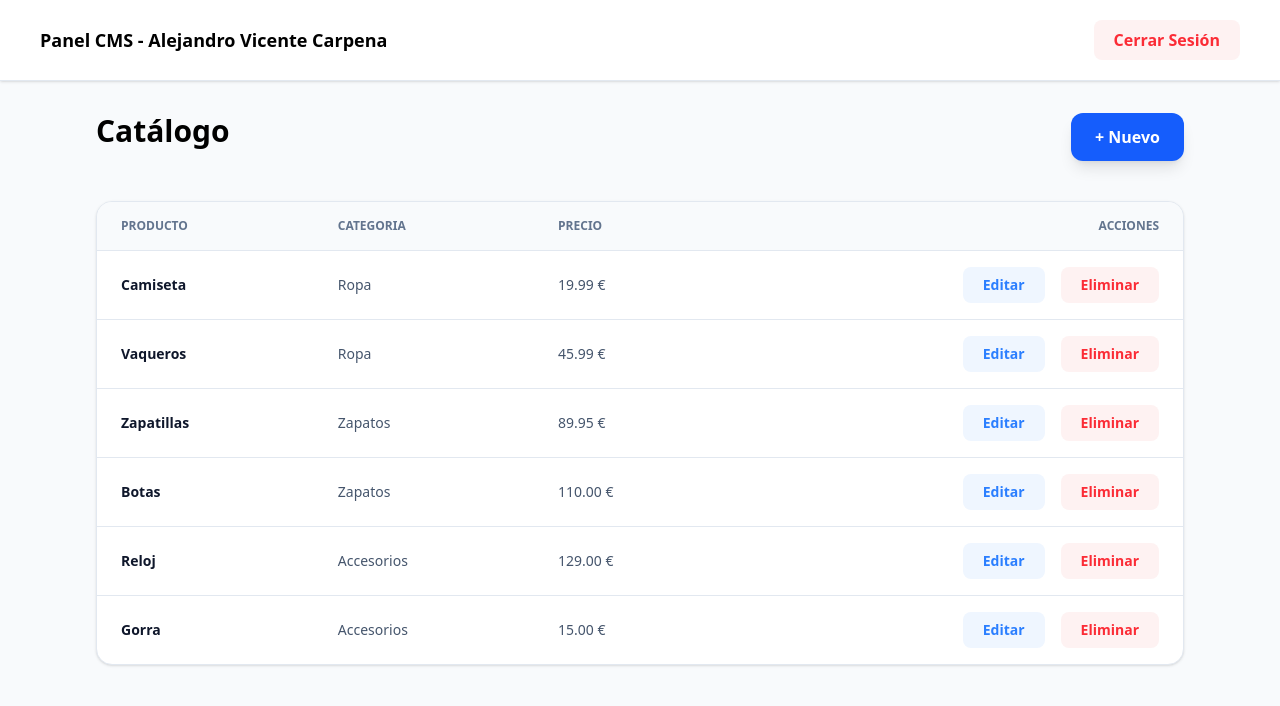
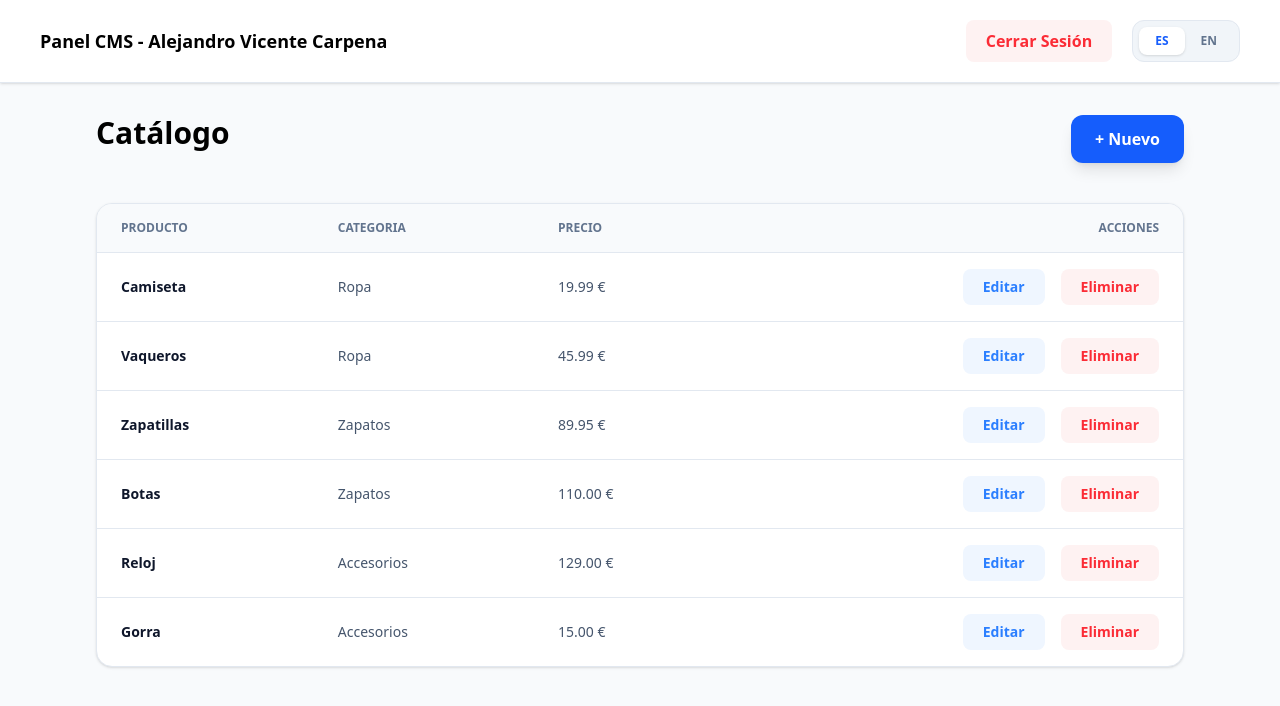
Before and after one commit to alexvc1999/prueba-tecnica-alejandro, a Next.js app: page /panel in a window 1280 px wide. Shown: the top 706 px of the page. Built offline with nearby package versions, Linux system fonts and the light colour scheme.

Commit message:
Añado cambio de lenguaje

```diff
--- a/src/app/layout.tsx
+++ b/src/app/layout.tsx
@@ -1,34 +1,19 @@
-import type { Metadata } from "next";
-import { Geist, Geist_Mono } from "next/font/google";
+import { LanguageProvider } from "@/context/LanguageContext";
 import "./globals.css";
-
-const geistSans = Geist({
-  variable: "--font-geist-sans",
-  subsets: ["latin"],
-});
-
-const geistMono = Geist_Mono({
-  variable: "--font-geist-mono",
-  subsets: ["latin"],
-});
-
-export const metadata: Metadata = {
-  title: "Prueba Tecnica",
-  description: "Alejandro Vicente",
-};
 
 export default function RootLayout({
   children,
-}: Readonly<{
+}: {
   children: React.ReactNode;
-}>) {
+}) {
   return (
-    <html lang="en">
-      <body
-        className={`${geistSans.variable} ${geistMono.variable} antialiased`}
-      >
-        {children}
+    <html lang="es">
+      <body>
+        <LanguageProvider>{children}</LanguageProvider>
       </body>
     </html>
   );
 }
+export const metadata = {
+  title: "Prueba Tecnica - Alejandro",
+};
--- a/src/components/Navbar.tsx
+++ b/src/components/Navbar.tsx
@@ -1,14 +1,18 @@
 "use client";
 
 import { useRouter } from "next/navigation";
+import { useLanguage } from "@/context/LanguageContext";
+
 export default function Navbar() {
   const router = useRouter();
+  const { language, setLanguage } = useLanguage();
 
   const logOut = () => {
     document.cookie =
       "auth-token=; path=/; expires=Thu, 01 Jan 1970 00:00:01 GMT";
     router.push("/login");
   };
+
   return (
     <nav className="flex justify-between px-10 py-5 bg-white border-b border-slate-200 sticky shadow-sm">
       <div className="flex items-center">
@@ -17,13 +21,36 @@ export default function Navbar() {
         </span>
       </div>
 
-      <div className="flex">
+      <div className="flex gap-5">
         <button
           onClick={logOut}
           className="px-5 py-2 text-m font-bold text-red-500 bg-red-50 hover:text-red-700 hover:bg-red-100 rounded-lg transition-all"
         >
-          Cerrar Sesión
+          {language === "es" ? "Cerrar Sesión" : "Logout"}
         </button>
+        <div className="flex bg-slate-100 p-1.5 rounded-xl border border-slate-200">
+          <button
+            onClick={() => setLanguage("es")}
+            className={`px-4 py-1.5 rounded-lg text-xs font-bold transition-all ${
+              language === "es"
+                ? "bg-white text-blue-600 shadow-sm"
+                : "text-slate-500 hover:text-slate-800"
+            }`}
+          >
+            ES
+          </button>
+
+          <button
+            onClick={() => setLanguage("en")}
+            className={`px-4 py-1.5 rounded-lg text-xs font-bold transition-all ${
+              language === "en"
+                ? "bg-white text-blue-600 shadow-sm"
+                : "text-slate-500 hover:text-slate-800"
+            }`}
+          >
+            EN
+          </button>
+        </div>
       </div>
     </nav>
   );
--- /dev/null
+++ b/src/context/LanguageContext.tsx
@@ -0,0 +1,30 @@
+"use client";
+
+import React, { createContext, useContext, useState } from "react";
+
+type Language = "es" | "en";
+
+interface LanguageContextType {
+  language: Language;
+  setLanguage: (lang: Language) => void;
+}
+
+const LanguageContext = createContext<LanguageContextType | undefined>(
+  undefined,
+);
+
+export function LanguageProvider({ children }: { children: React.ReactNode }) {
+  const [language, setLanguage] = useState<Language>("es");
+
+  return (
+    <LanguageContext.Provider value={{ language, setLanguage }}>
+      {children}
+    </LanguageContext.Provider>
+  );
+}
+
+export function useLanguage() {
+  const context = useContext(LanguageContext);
+  if (!context) throw new Error("error de useLanguage");
+  return context;
+}
```
